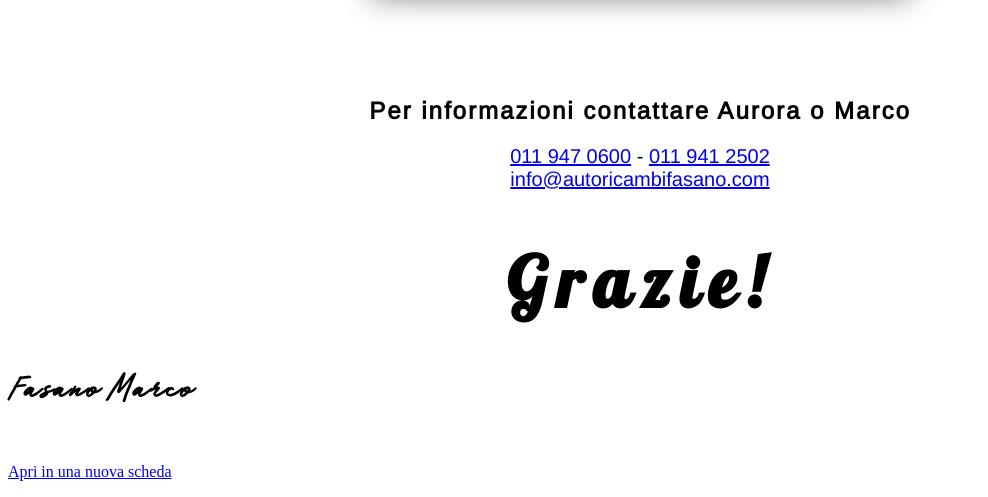
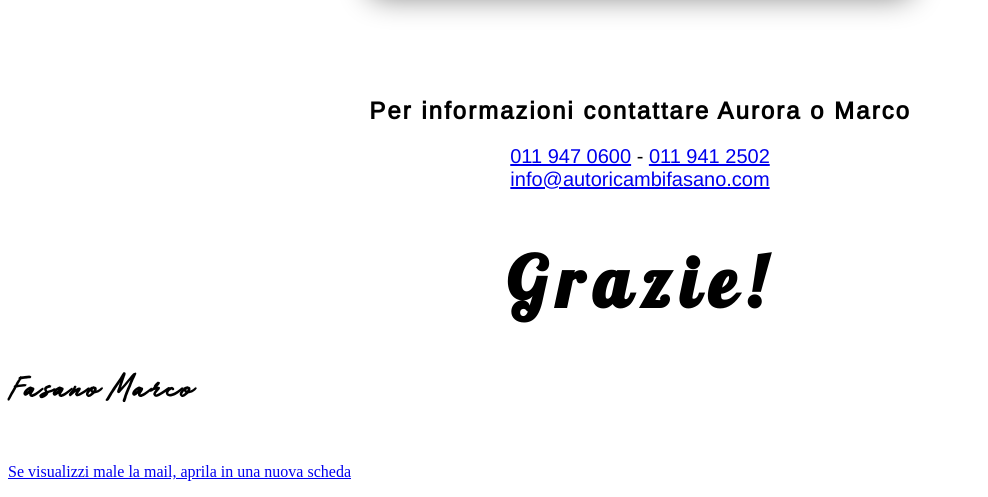
Before and after one commit to ThinkDifferent84/AutoricF, a plain HTML site: page TemplateHTML/xMail.html in a window 1280 px wide. Shown: the part 666-1163 px from the top of the page, without its empty margins (0-988 px from the left). Drawn offline with nearby package versions, Linux system fonts and the light colour scheme.

Commit message:
Update xMail.html

```diff
--- a/TemplateHTML/xMail.html
+++ b/TemplateHTML/xMail.html
@@ -221,6 +221,6 @@
         <h1 class="grazie">Grazie!</h1>
 
         <h2 class="firma">Fasano Marco</h2><br>
-        <p class="link"><a href="https://thinkdifferent84.github.io/AutoricF/MESEANNO/index.html" target="_blank">Apri in una nuova scheda</a></p>
+        <p class="link"><a href="https://thinkdifferent84.github.io/AutoricF/MESEANNO/index.html" target="_blank">Se visualizzi male la mail, aprila in una nuova scheda</a></p>
     </body>
 </html>
```
